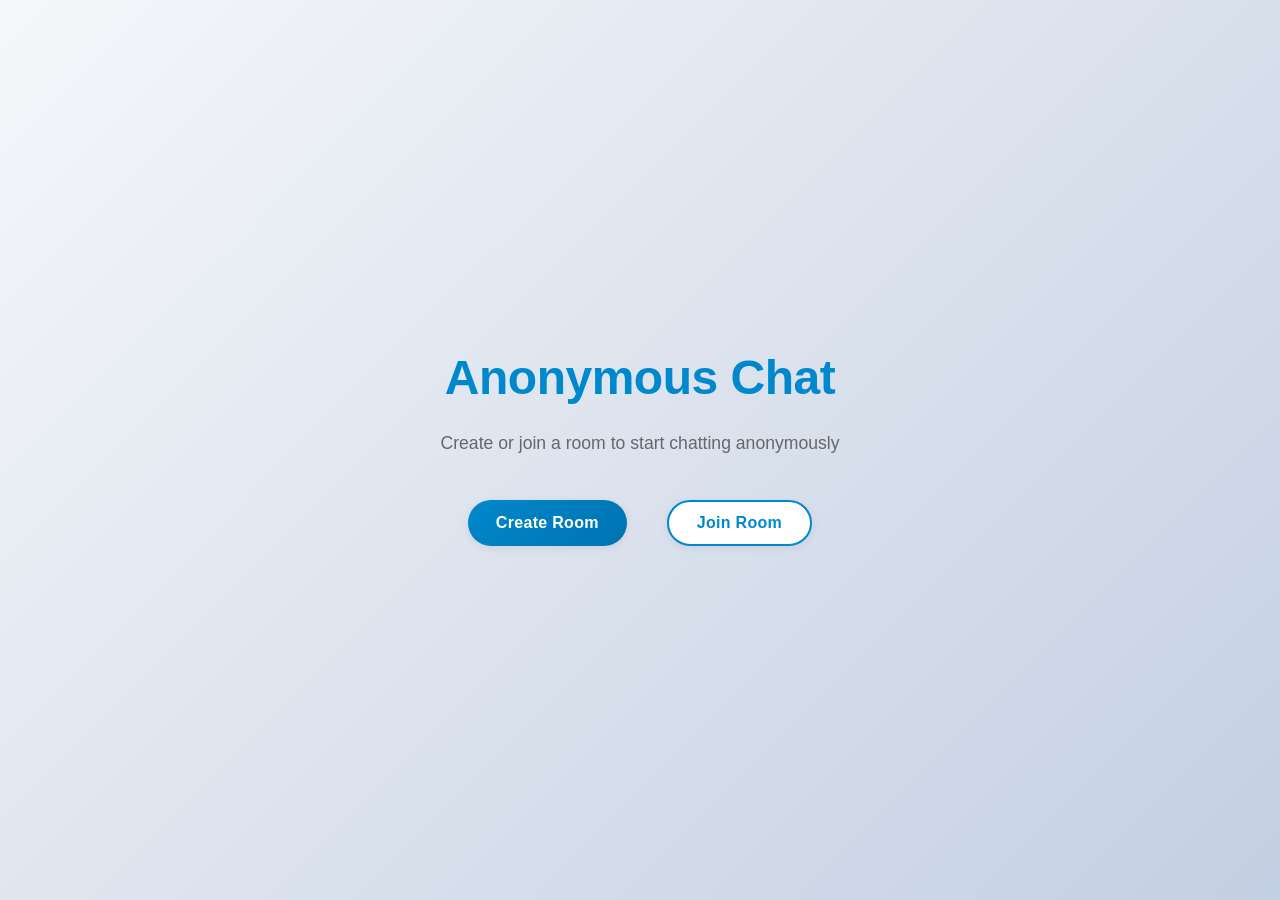
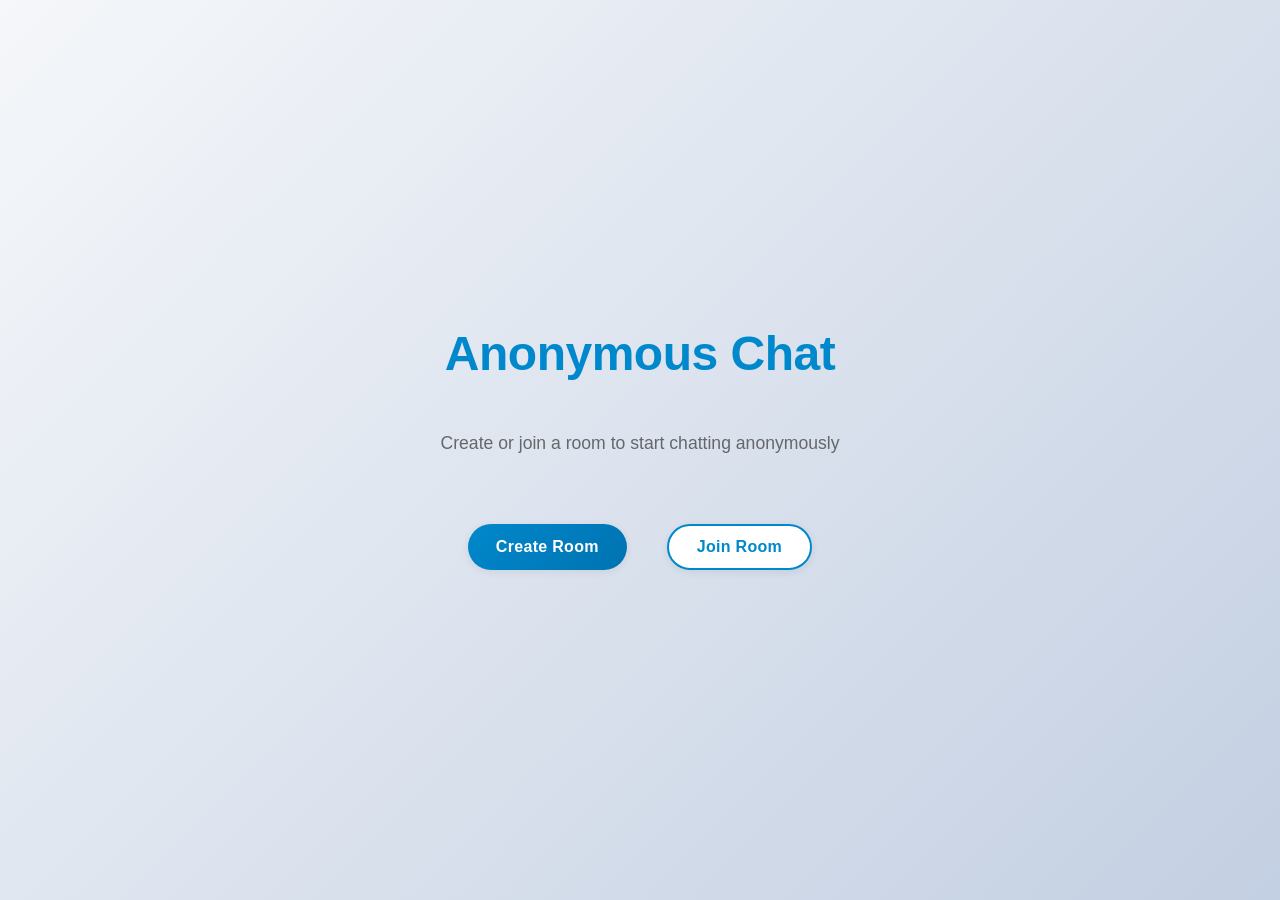

ads added to the system

--- a/public/styles.css
+++ b/public/styles.css
@@ -84,6 +84,38 @@ body {
     flex-direction: column;
     justify-content: center;
     align-items: center;
+    gap: 1.5rem;
+}
+
+/* ============================================
+   AD CONTAINERS
+   ============================================ */
+
+.ad-container {
+    width: 100%;
+    max-width: 728px;
+    overflow: hidden;
+    flex-shrink: 0;
+    display: flex;
+    justify-content: center;
+    align-items: center;
+}
+
+.ad-container--landing {
+    margin-top: auto;
+    max-height: 120px;
+}
+
+.ad-container--chat {
+    max-height: 90px;
+    background-color: var(--card-bg);
+    border-top: 1px solid var(--input-border);
+    padding: 4px 8px;
+}
+
+.ad-container ins.adsbygoogle {
+    display: block;
+    width: 100%;
 }
 
 h1 {
@@ -585,7 +617,7 @@ input[type="text"]:focus {
 
 .scroll-to-bottom-btn {
     position: absolute;
-    bottom: 80px;
+    bottom: 150px;
     right: 20px;
     background-color: var(--card-bg);
     color: var(--heading-color);
